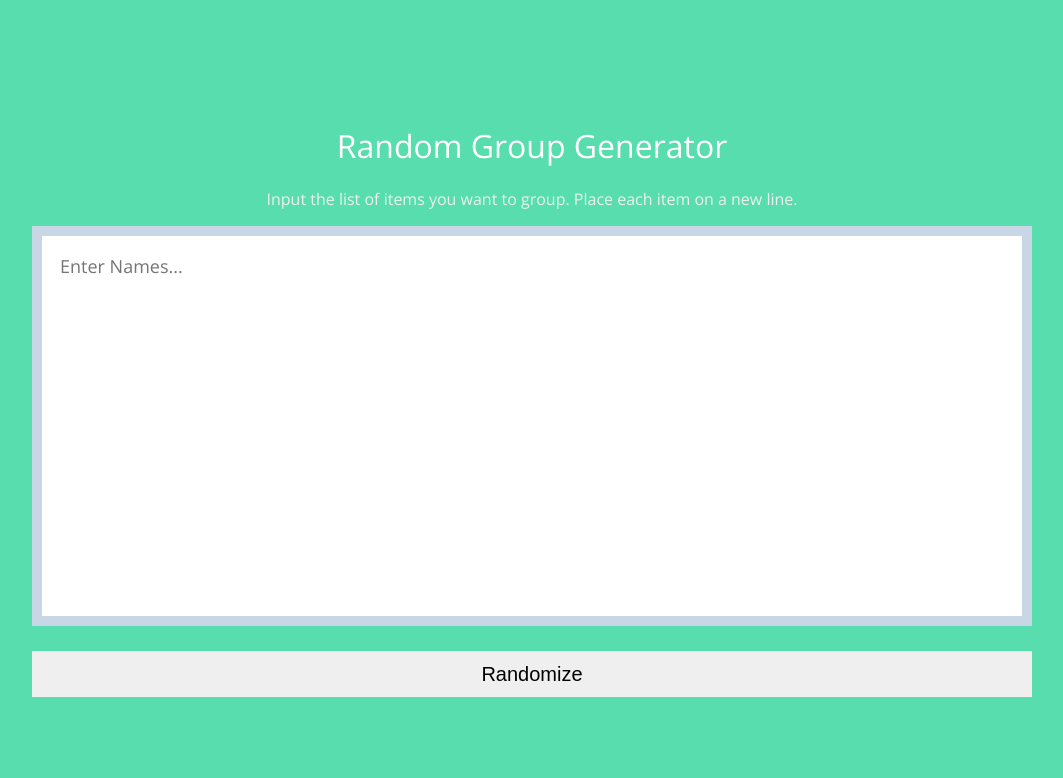
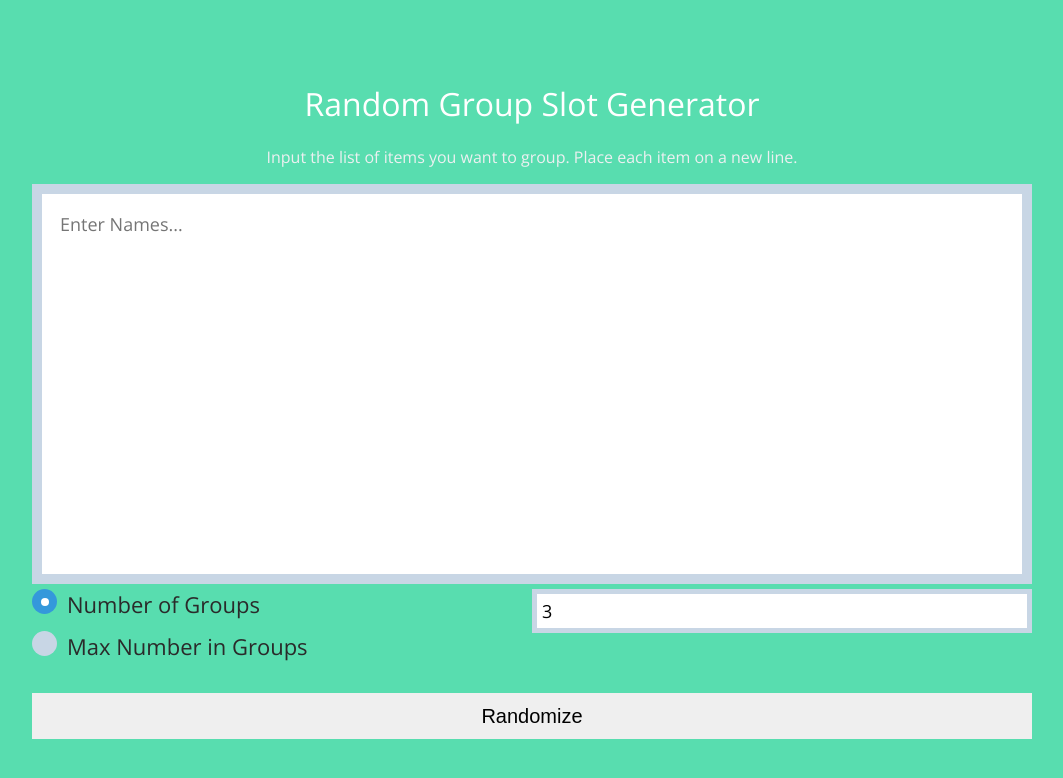
Before and after one commit to RichardHpa/GroupRandomizer, a plain HTML site: page nameInputs.html in a window 1280 px wide. Shown: the whole page, without its empty margins (108-1171 px from the left). Drawn offline with nearby package versions, Linux system fonts and the light colour scheme.

Commit message:
prepared user input page

```diff
--- a/css/style.css
+++ b/css/style.css
@@ -16,8 +16,8 @@ html {
 
 body{
     display: flex;
-    justify-content: center; /*centers items on the line (the x-axis by default)*/
-    align-items: center; /*centers items on the cross-axis (y by default)*/
+    justify-content: center;
+    align-items: center;
     min-height: 100vh;
 }
 
@@ -51,7 +51,6 @@ h1 {
 .container{
     max-width: 1000px;
     width: 100%;
-    /* display: none; */
 }
 
 .slot{
@@ -210,9 +209,10 @@ textarea{
     width: 100%;
     resize: none;
     height: 400px;
-    border: 10px solid #c8d6e5 !important;
+    border: 10px solid #c8d6e5;
     font-size: 18px;
     padding: 18px;
+    transition: border-color 0.4s ease-out;
 }
 
 p{
@@ -223,3 +223,94 @@ p{
 .textCenter{
     text-align: center;
 }
+
+#inputList{
+    display: none;
+}
+
+.row::after{
+    clear: both;
+    content: '';
+    display: block;
+}
+
+.col6{
+    width: 50%;
+    float: left;
+}
+
+.inputContainer{
+    display: block;
+    position: relative;
+    padding-left: 35px;
+    margin-bottom: 12px;
+    cursor: pointer;
+    font-size: 22px;
+    -webkit-user-select: none;
+    -moz-user-select: none;
+    -ms-user-select: none;
+    user-select: none;
+    text-align: left;
+}
+
+.inputContainer input{
+    position: absolute;
+    opacity: 0;
+    cursor: pointer;
+}
+
+/* Create a custom radio button */
+.checkmark {
+  position: absolute;
+  top: 0;
+  left: 0;
+  height: 25px;
+  width: 25px;
+  background-color: #c8d6e5;
+  border-radius: 50%;
+}
+
+/* On mouse-over, add a grey background color */
+.inputContainer:hover input ~ .checkmark {
+  background-color: #c8d6e5;
+}
+
+/* When the radio button is checked, add a blue background */
+.inputContainer input:checked ~ .checkmark {
+  background-color: #3498db;
+}
+
+/* Create the indicator (the dot/circle - hidden when not checked) */
+.checkmark:after {
+  content: "";
+  position: absolute;
+  display: none;
+}
+
+/* Show the indicator (dot/circle) when checked */
+.inputContainer input:checked ~ .checkmark:after {
+  display: block;
+}
+
+/* Style the indicator (dot/circle) */
+.inputContainer .checkmark:after {
+ 	top: 9px;
+	left: 9px;
+	width: 8px;
+	height: 8px;
+	border-radius: 50%;
+	background: white;
+}
+
+#numberValue{
+    font-family: 'Open Sans', sans-serif;
+    width: 100%;
+    border: 5px solid #c8d6e5;
+    font-size: 18px;
+    padding: 5px;
+    transition: border-color 0.4s ease-out;
+}
+
+.error{
+    border-color: #e74c3c !important;
+}
--- /dev/null
+++ b/js/master.js
@@ -0,0 +1,37 @@
+$(document).ready(function(){
+    $("#loader").fadeOut();
+    $("#inputList").fadeIn();
+});
+var type, number;
+
+$("#inputForm").submit(function(e){
+    e.preventDefault();
+    var value = $("#names").val();
+    type = $("input[name='type']:checked").val();
+    number = $("#numberValue").val();
+    if(value.length){
+        $("#names").removeClass('error');
+        var splitResults = value.trim().split('\n');
+
+        var results = [];
+        for (var i = 0; i < splitResults.length; i++) {
+            if(splitResults[i].length > 0){
+                results.push(splitResults[i]);
+            }
+        }
+    } else {
+        $("#names").addClass('error');
+    };
+
+    console.log(number);
+    if(!number){
+        $("#numberValue").addClass('error');
+    } else {
+        $("#numberValue").removeClass('error');
+    }
+
+    if(value.length && number.length){
+        $("#loader").fadeIn();
+        $("#inputList").fadeOut();
+    }
+});
--- a/nameInputs.html
+++ b/nameInputs.html
@@ -2,21 +2,49 @@
 <html lang="en" dir="ltr">
     <head>
         <meta charset="utf-8">
-        <title></title>
-<link href="https://fonts.googleapis.com/css?family=Open+Sans:300,400" rel="stylesheet">        <link rel="stylesheet" href="css/style.css">
+        <title>Random Group Slot Machine</title>
+
+        <link href="https://fonts.googleapis.com/css?family=Open+Sans:300,400" rel="stylesheet">
+        <link rel="stylesheet" href="css/style.css">
     </head>
     <body>
         <div class="container textCenter">
-            <h1>Random Group Generator</h1>
-            <p>Input the list of items you want to group. Place each item on a new line.</p>
-            <form id="inputForm" method="post">
-                <textarea name="name" placeholder="Enter Names..."></textarea>
-                <button type="button" name="button" class="btn">Randomize</button>
-            </form>
+
+            <div id="loader">
+                <div class="lds-ring"><div></div><div></div><div></div><div></div></div>
+            </div>
+
+            <div id="inputList">
+                <h1>Random Group Slot Generator</h1>
+                <p>Input the list of items you want to group. Place each item on a new line.</p>
+                <form id="inputForm" method="post">
+                    <textarea id="names" name="name" placeholder="Enter Names..."></textarea>
+                    <div class="row">
+                        <div class="col6">
+                            <label class="inputContainer">Number of Groups
+                              <input type="radio" checked="checked" name="type" value="numGroup">
+                              <span class="checkmark"></span>
+                            </label>
+                            <label class="inputContainer">Max Number in Groups
+                              <input type="radio" name="type" value="maxNum">
+                              <span class="checkmark"></span>
+                            </label>
+                        </div>
+                        <div class="col6">
+                            <input id="numberValue" type="number" name="number" value="3" min="1">
+                        </div>
+                    </div>
+                    <button type="submit" name="button" class="btn">Randomize</button>
+                </form>
+            </div>
+
+            <!-- <div class="lds-ring"><div></div><div></div><div></div><div></div></div> -->
         </div>
 
 
         <script src="https://ajax.googleapis.com/ajax/libs/jquery/3.3.1/jquery.min.js"></script>
+        <script type="text/javascript" src="js/master.js"></script>
+
         <!-- <script type="text/javascript" src="js/script.js"></script> -->
     </body>
 </html>
```
Also changed, not shown: 1 other file.
